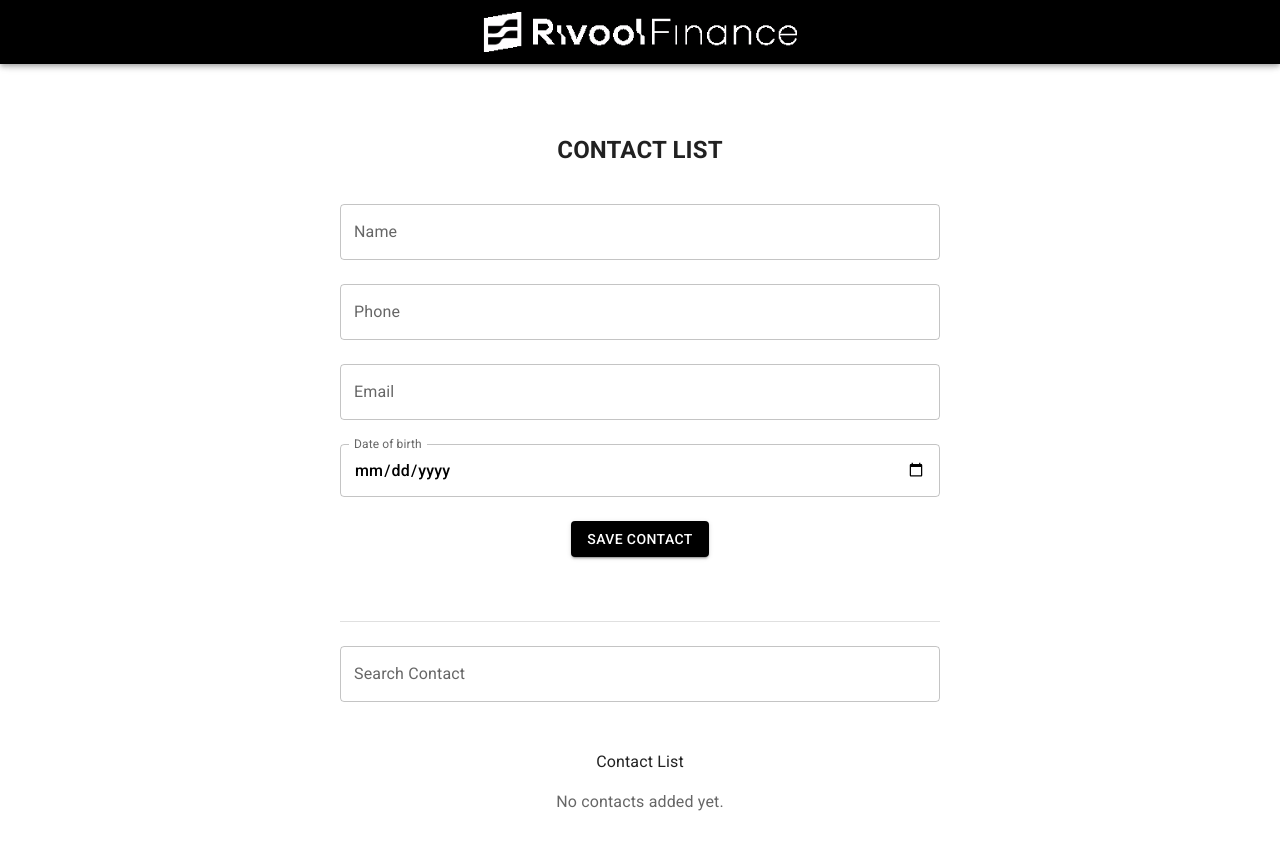
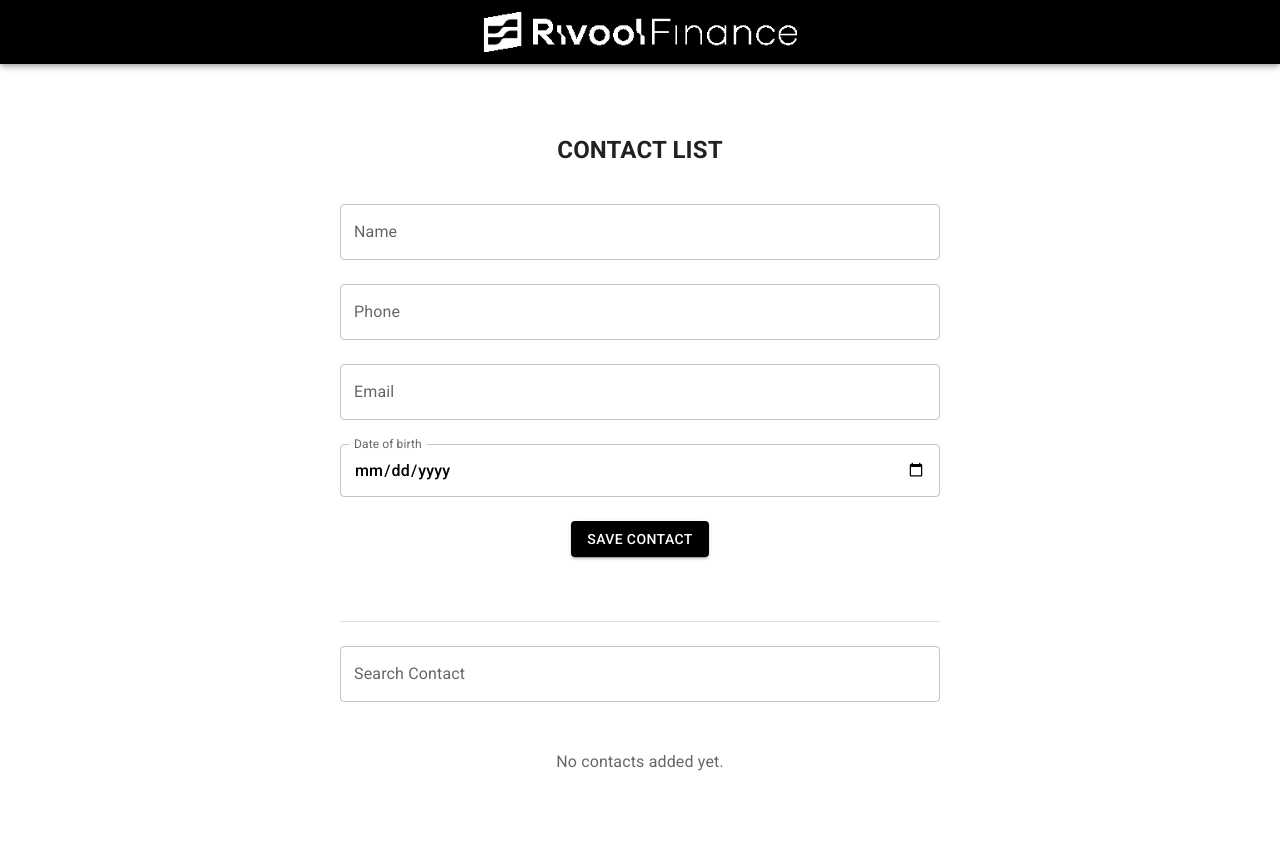
Before and after one commit to nikolaskonoski/agenda-de-contatos, a React (Vite) app: page / in a window 1280 px wide. Shown: the top 850 px of the page. Built offline with nearby package versions, Linux system fonts and the light colour scheme.

Commit message:
editing the text above contact list

```diff
--- a/src/components/ContactList.jsx
+++ b/src/components/ContactList.jsx
@@ -44,7 +44,7 @@ function ContactList({ contacts, onDeleteContact, onStartEdit }) {
 
   return (
     <Box className="contact-list-container" sx={{ width: "100%", mt: 2 }}>
-      <Typography /* ... Título ... */>Contact List</Typography>
+      <Typography ></Typography>
 
       {contacts.length === 0 ? (
         <Typography variant="body1" color="text.secondary" sx={{ mt: 2 }}>
```
